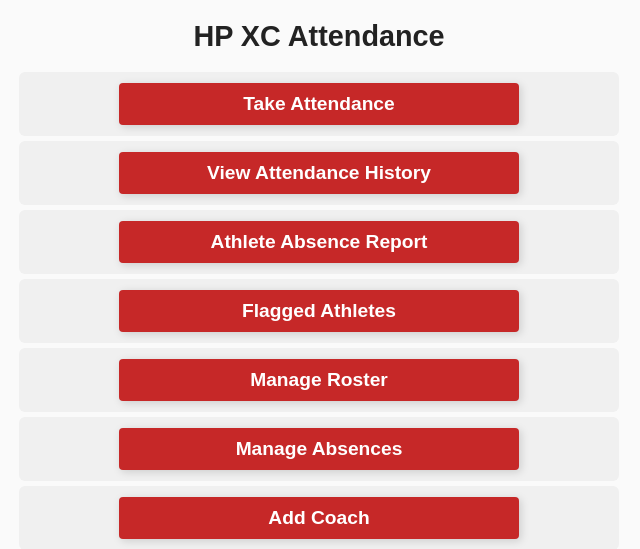
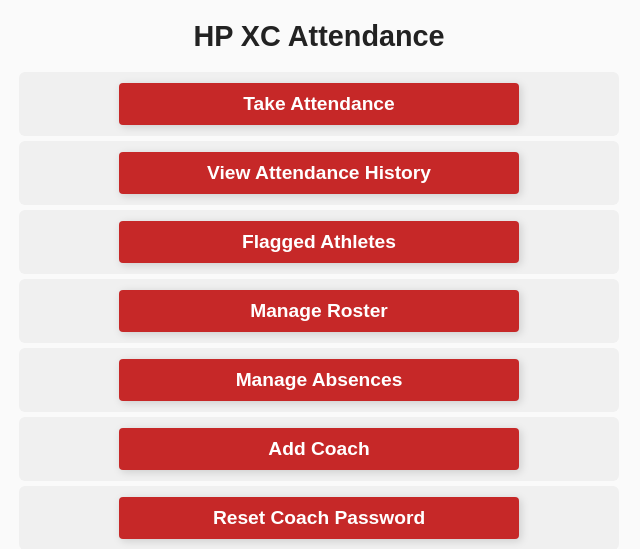
Before and after one commit to bradmoening/attendance-app-2025, a Flask app: page / in a window 1280 px wide. Shown: the top 549 px of the page, without its empty margins (321-961 px from the left). Run offline with Flask 3, Linux system fonts and the light colour scheme; data comes from the database, SQL or seed files in the repository.

Commit message:
index html update - athlete report

```diff
--- a/templates/index.html
+++ b/templates/index.html
@@ -77,7 +77,8 @@ a.button:hover {
     <ul>
         <li><a class="button" href="{{ url_for('attendance') }}">Take Attendance</a></li>
 <li><a class="button" href="{{ url_for('history') }}">View Attendance History</a></li>
-<li><a class="button" href="{{ url_for('athlete_report') }}">Athlete Absence Report</a></li>
+<!-- <li><a class="button" href="{{ url_for('athlete_report') }}">Athlete Absence Report</a></li> -->
+
 <li><a class="button" href="{{ url_for('flagged_athletes') }}">Flagged Athletes</a></li>
 <li><a class="button" href="{{ url_for('manage_roster') }}">Manage Roster</a></li>
 <li><a class="button" href="{{ url_for('manage_absences') }}">Manage Absences</a></li>
```
